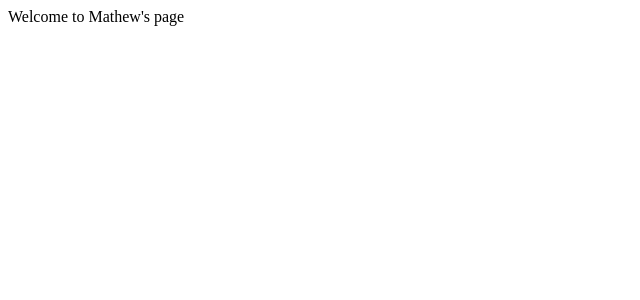
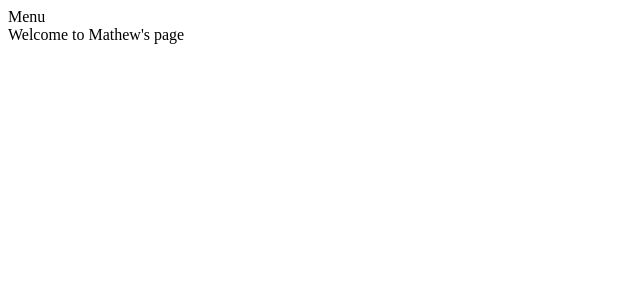
Before and after one commit to cantaruttim/NextExpress, a Next.js app: page / in a window 1280 px wide. Shown: the top 300 px of the page, without its empty margins (0-640 px from the left). Built offline with nearby package versions, Linux system fonts and the light colour scheme.

Commit message:
component Menu

```diff
--- /dev/null
+++ b/components/Menu.js
@@ -0,0 +1,11 @@
+import Link from 'next/link';
+
+const Menu = () => (
+    <div>
+        Menu<br />
+
+    </div>
+
+);
+
+export default Menu;
--- a/pages/index.js
+++ b/pages/index.js
@@ -1,7 +1,23 @@
 import Head from 'next/head';
+import Menu from '../components/Menu';
 
 function Home () {
-    return <div>Welcome to Mathew's page</div>
+    return (
+    <div>
+        <Head>
+            <meta charSet='utf-8' />
+            <meta name='robots' content='index, follow' />
+            <meta name='description' content="Site sobre ... " />
+            <meta name='author' content='Cesar - Celke' />
+            <meta name="viewport" content="initial-scale=1.0, width=device-width" />
+            <title>Home</title>
+        </Head>
+        <Menu />
+        Welcome to Mathew's page
+
+    </div>
+    )
+
 }
 
 export default Home;
```
